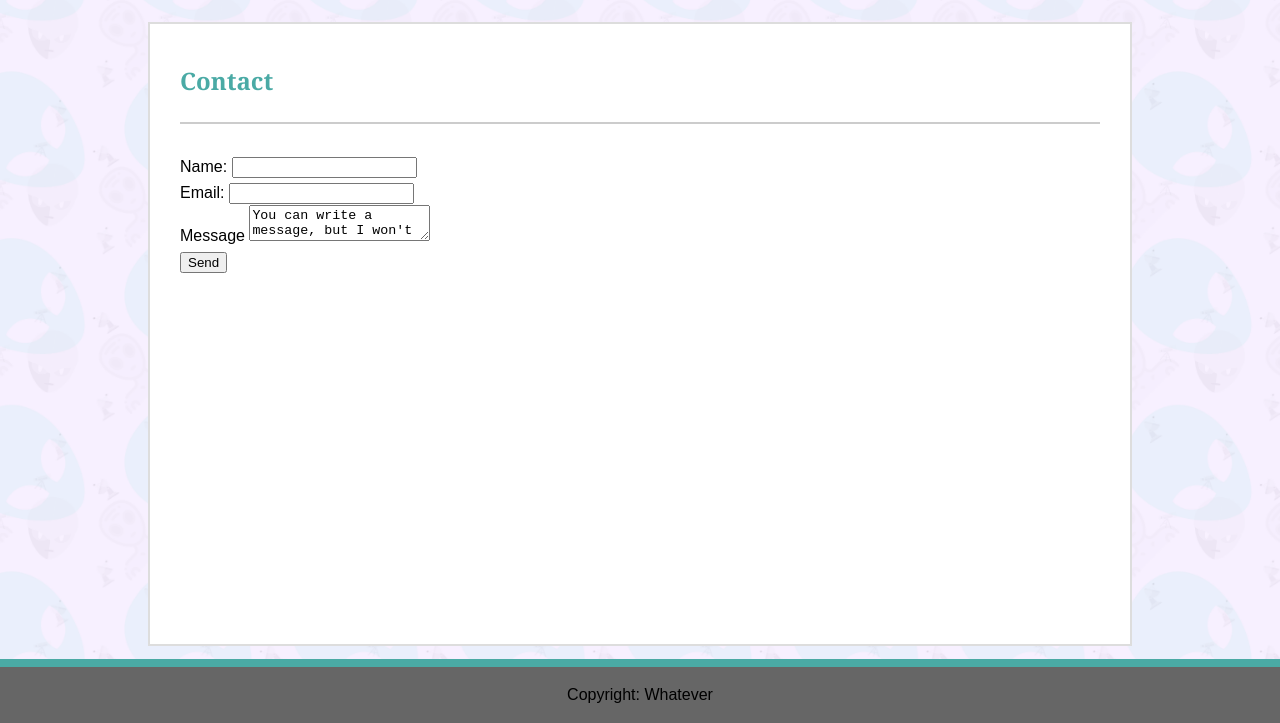
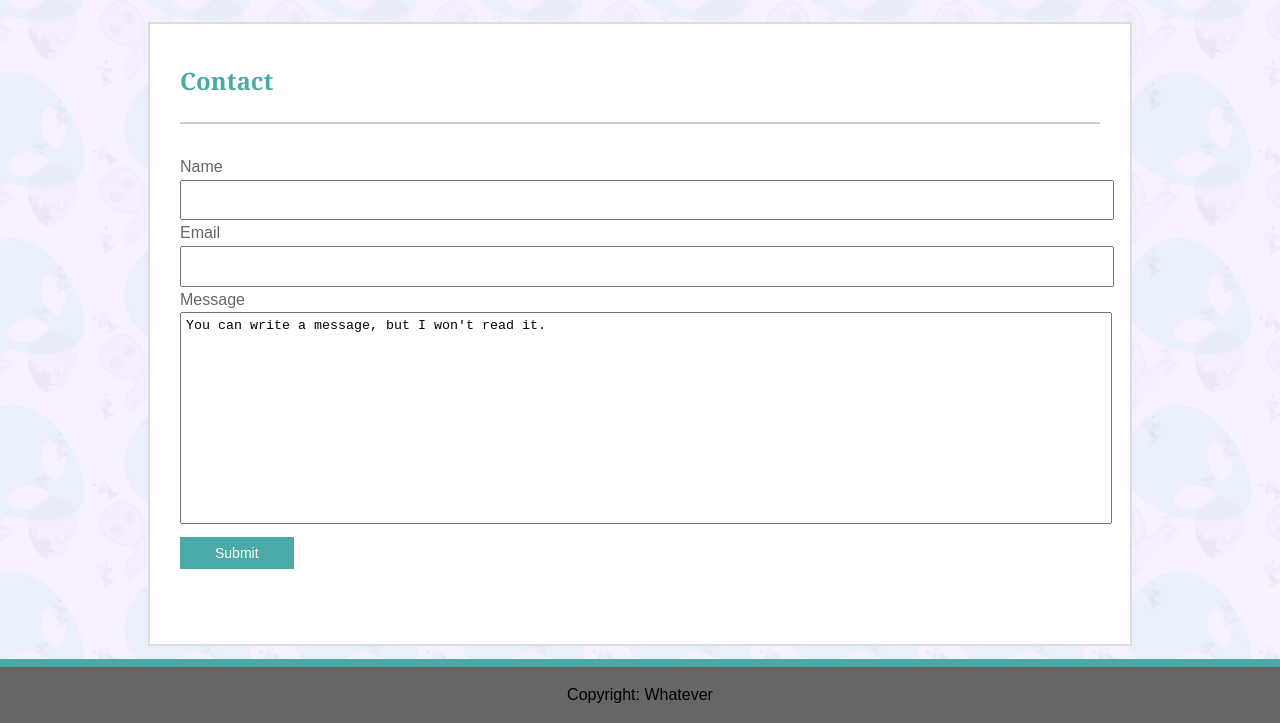
Before and after one commit to dcoco1890/Basic-Portfolio, a plain HTML site: page contact.html in a window 1280 px wide. Shown: the part 77-800 px from the top of the page. Drawn offline with Linux system fonts and the light colour scheme.

Commit message:
Finished styling the contact page

```diff
--- a/assets/css/style.css
+++ b/assets/css/style.css
@@ -199,3 +199,37 @@ article {
     margin:0 10px 30px 10px;
 
 }
+label {
+    color: #666666;
+}
+
+#name {
+    width: 100%;
+    height: 2em;
+}
+
+#email {
+    width: 100%;
+    height: 2em;
+}
+#msg {
+    width: 100%;
+    height: 15em;
+    resize: none;
+    padding: 5px;
+}
+
+input {
+    padding: 5px;
+
+
+}
+button {
+    background-color: #4aaaa5;
+    color: #ffffff;
+    padding: 8px 35px;
+    border: none;
+    margin-top: 5px;
+    font-size: 14px;
+    cursor: pointer;
+}
--- a/contact.html
+++ b/contact.html
@@ -24,21 +24,21 @@
         <h2>Contact</h2>
         <div id="lineBr"></div>
 
-        <form action="up-your.asp" method="POST">
+        <form action="contact.html" method="POST">
             <div>
-                <label for="name">Name:</label>
+                <label for="name">Name</label><br>
                 <input type="text" id="name" name="user_name">
             </div>
             <div>
-                <label for="email">Email:</label>
+                <label for="email">Email</label><br>
                 <input type="email" id="email" name="user_mail">
             </div>
             <div>
-                <label for="msg">Message</label>
+                <label for="msg">Message</label><br>
                 <textarea id="msg" name="user_message">You can write a message, but I won't read it.</textarea>
             </div>
             <div class="button">
-                <button type="submit">Send</button>
+                <button type="submit">Submit</button>
             </div>
         </form>
 
```
